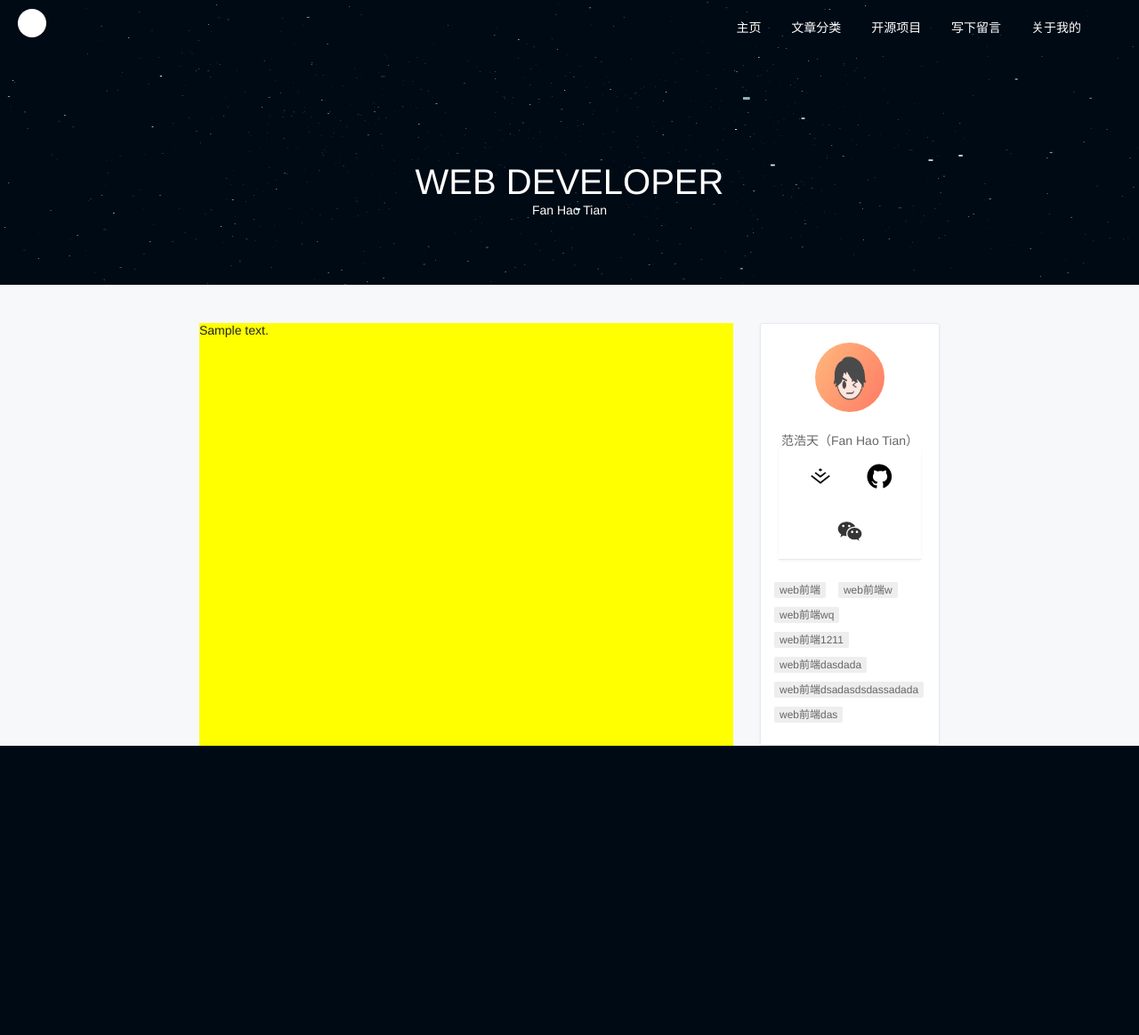
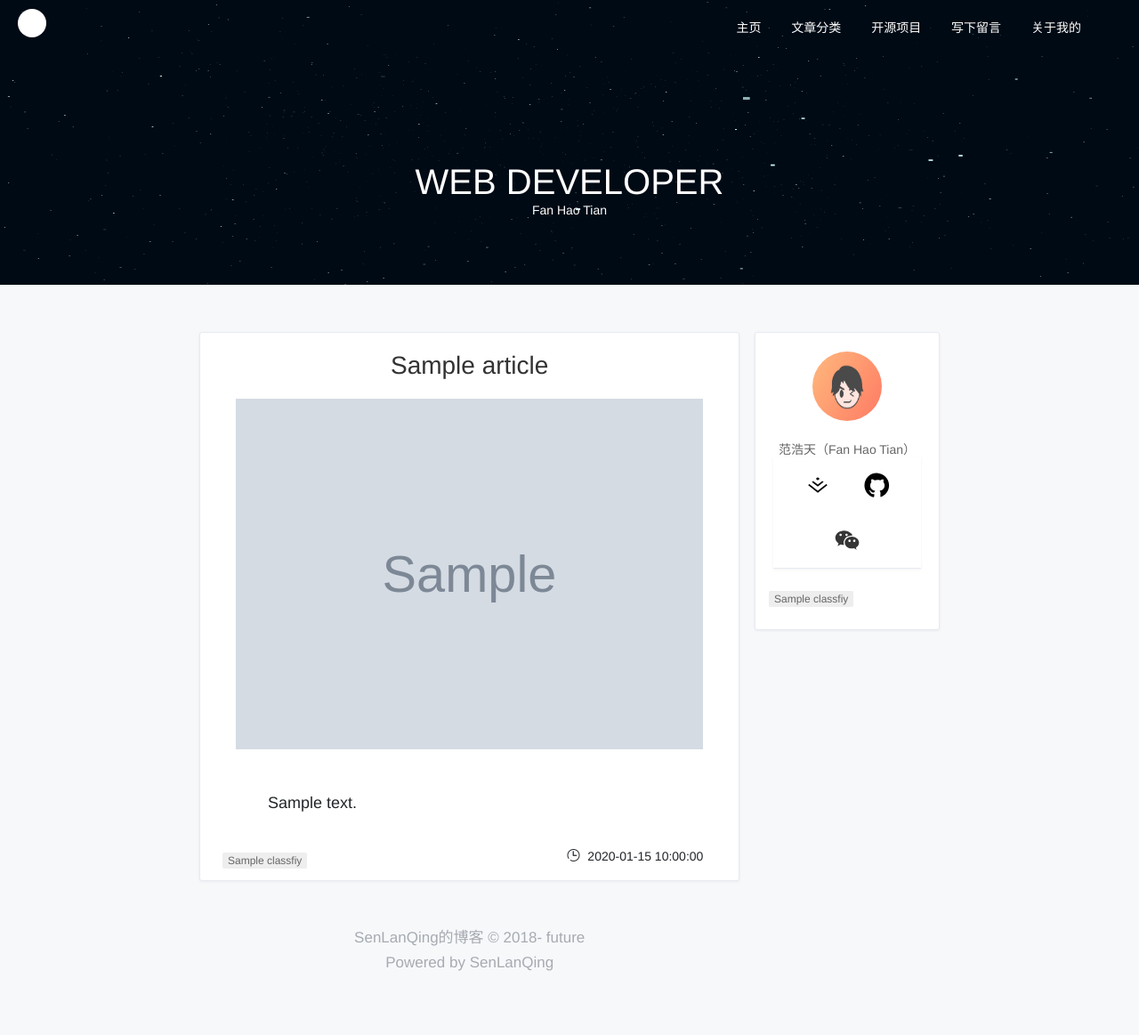
Before and after one commit to MarryYou/flask-blog, a Flask app: page / in a window 1280 px wide. Shown: the whole page at 89% size. Before the commit the page ends 838 px from the top, so only its background shows below. Run offline with Flask 2, Linux system fonts and the light colour scheme; grey boxes marked "Sample" are stand-in pictures; a database or web service that is not in the repository returns one stand-in record (values such as "Sample title"); some libraries are stand-ins or nearby versions.

Commit message:
index页面的article card显示

```diff
--- a/static/css/home.css
+++ b/static/css/home.css
@@ -4,7 +4,7 @@ body {
     margin: 0;
     font-family: sans-serif;
     position: relative;
-    background-color:#f7f8fa;
+    background-color: #f7f8fa;
 }
 
 #space {
@@ -13,13 +13,15 @@ body {
     overflow: hidden;
     z-index: 0;
 }
-.content{
+
+.content {
     z-index: 1;
     width: 65%;
-    display: flex;
     margin: 40px auto;
+    height: 100%;
 }
-.devaloper-info{
+
+.devaloper-info {
     position: absolute;
     left: 50%;
     transform: translateX(-50%);
@@ -27,16 +29,17 @@ body {
     color: #fff;
     top: 180px;
     z-index: 10;
+}
 
-}
-.nav{
+.nav {
     position: absolute;
     right: 0;
     width: 100%;
     top: 0;
     z-index: 10;
 }
-.nav .logo{
+
+.nav .logo {
     overflow: hidden;
     border: 1px solid transparent;
     border-radius: 50%;
@@ -47,42 +50,50 @@ body {
     margin-left: 20px;
 }
 
-.nav ul{
+.nav ul {
     list-style: none;
     position: absolute;
     right: 50px;
     top: 0;
 }
+
 .nav ul li {
     display: inline-block;
     color: #fff;
     margin-top: 20px;
 }
-.nav ul li a{
+
+.nav ul li a {
     color: #fff;
-    margin:0 15px;
+    margin: 0 15px;
     text-decoration: none;
 }
+
 .nav ul li a:hover {
     color: burlywood;
 }
-.article-list{
-    flex: 7.5;
-    background: yellow;
-    margin-right: 30px;
+
+.article-list {
+    float: left;
+    width: 73%;
 }
-.person-info{
-    flex: 2.5;
+
+.person-info {
+    float: right;
+    width: 25%;
     background-color: #fff;
     border: 1px solid #e7eaf1;
     border-radius: 3px;
     box-sizing: border-box;
+    margin-top: 10px;
     box-shadow: 0 1px 3px rgba(0, 37, 55, 0.06);
 }
-.person-info .info-content{
+
+.person-info .info-content {
     padding-top: 20px;
 }
-.info-content .person-info-logo{
+
+.info-content .person-info-logo {
     width: 80px;
     height: 80px;
     margin: 0 auto;
@@ -90,37 +101,131 @@ body {
     border: 1px solid transparent;
     border-radius: 50%;
 }
-.info-content .person-info-logo img{
+
+.info-content .person-info-logo img {
     width: 100%;
     height: 100%;
 }
-.info-content .person-info-name{
+
+.info-content .person-info-name {
     text-align: center;
     color: #666;
     margin-top: 20px;
     font-size: 14px;
 }
-.info-content .person-info-link{
+
+.info-content .person-info-link {
     padding: 0 20px;
 }
-.info-content .person-info-link ul{
+
+.info-content .person-info-link ul {
     list-style: none;
     padding: 0;
     text-align: center;
-    border-bottom:  1px solid #e7eaf1;
+    border-bottom: 1px solid #e7eaf1;
     box-sizing: border-box;
     box-shadow: 0 1px 3px rgba(0, 37, 55, 0.06);
 }
-.info-content .person-info-link ul li{
-  display: inline-block;
-  margin: 15px;
+
+.info-content .person-info-link ul li {
+    display: inline-block;
+    margin: 15px;
 }
-.classify-name{
+
+.classify-name {
     padding: 20px 10px;
 }
-.tag-classify{
-    margin: 5px ;
+
+.tag-classify {
+    margin: 5px;
     display: inline-block;
     cursor: pointer;
     font-size: 14px;
 }
+
+.source-box {
+    background-color: #fff;
+    border: 1px solid #e7eaf1;
+    border-radius: 3px;
+    box-sizing: border-box;
+    margin: 10px 0;
+    padding: 20px;
+    box-shadow: 0 1px 3px rgba(0, 37, 55, 0.06);
+}
+
+.source-box .title h3 a {
+    color: #0366d6;
+    font-size: 24px;
+    text-decoration: none;
+}
+
+.source-box .desc {
+    display: flex;
+    padding: 5px 0;
+}
+
+.source-box .desc p {
+    flex: 8;
+}
+
+.source-box .desc span {
+    flex: 2;
+}
+
+footer {
+    margin: 50px auto;
+    color: #a6abb2;
+    line-height: 28px;
+    font-size: 17px;
+    text-align: center;
+}
+
+.article-list .art-card {
+    background-color: #fff;
+    border: 1px solid #e7eaf1;
+    border-radius: 3px;
+    box-sizing: border-box;
+    margin: 10px 0;
+    margin-bottom: 30px;
+    padding: 20px;
+    padding-bottom: 0;
+    box-shadow: 0 1px 3px rgba(0, 37, 55, 0.06);
+}
+
+.article-list .art-card .art-tit {
+    text-align: center;
+    color: #666;
+}
+
+.article-list .art-card .art-cover {
+    width: 100%;
+    overflow: hidden;
+    padding: 20px;
+
+}
+
+.article-list .art-card .art-desc {
+    text-indent: 2em;
+    margin: 20px 0;
+    padding: 10px 20px;
+    font-size: 18px;
+}
+
+.article-list .art-card .art-tit a:hover {
+    color: #ffc107;
+}
+
+.article-list .art-card .art-update {
+    padding: 10px 0 8px 0;
+    position: relative;
+}
+
+.article-list .art-card .art-update .art-classfiy {
+    display: inline-block;
+}
+
+.article-list .art-card .art-update .art-time {
+    display: inline-block;
+    position: absolute;
+    right: 20px;
+}
--- a/templates/index.html
+++ b/templates/index.html
@@ -24,13 +24,30 @@
 </div>
 <div class="content">
     <div class="article-list">
-{% for article in Articles%}
-<div>
-    {% autoescape false %}
-    {{article['desc']}}
-    {% endautoescape %}
-</div>
-{%endfor%}
+        {% for article in Articles%}
+        <div class="art-card">
+            <h3 class="art-tit"><a href="">{{article['title']}}</a> </h3>
+            {% if article['cover'] != ''%}
+            <img class="art-cover" src="{{article['cover']}}" alt="">
+            {%endif%}
+            <p class="art-desc">{{article['desc']}}</p>
+            <div class="art-update">
+                <div class="art-classfiy">
+                    <span class="layui-badge layui-bg-gray tag-classify">{{article['classfiy']}}</span>
+                </div>
+                <div class="art-time">
+                    <i class="layui-icon layui-icon-log"></i>&nbsp;&nbsp;<span>{{article['date']}}</span>
+                </div>
+            </div>
+            <!-- {% autoescape false %}
+            {{article['desc']}}
+            {% endautoescape %} -->
+        </div>
+        {%endfor%}
+        <footer>
+            <p>SenLanQing的博客 © 2018- future</p>
+            <p>Powered by SenLanQing</p>
+        </footer>
     </div>
     <div class="person-info">
         <div class="info-content">
@@ -52,13 +69,9 @@
             </div>
         </div>
         <div class="classify-name">
-            <span  class="layui-badge layui-bg-gray tag-classify">web前端</span>
-            <span  class="layui-badge layui-bg-gray tag-classify">web前端w</span>
-            <span  class="layui-badge layui-bg-gray tag-classify">web前端wq</span>
-            <span  class="layui-badge layui-bg-gray tag-classify">web前端1211</span>
-            <span  class="layui-badge layui-bg-gray tag-classify">web前端dasdada</span>
-            <span  class="layui-badge layui-bg-gray tag-classify">web前端dsadasdsdassadada</span>
-            <span  class="layui-badge layui-bg-gray tag-classify">web前端das</span>
+            {% for classfiy in Articles %}
+            <span class="layui-badge layui-bg-gray tag-classify">{{classfiy['classfiy']}}</span>
+            {%endfor%}
         </div>
     </div>
 </div>
```
Also changed, not shown: splider/repositories.py (+11 -8 lines), templates/create.html (+9 -1 lines).
